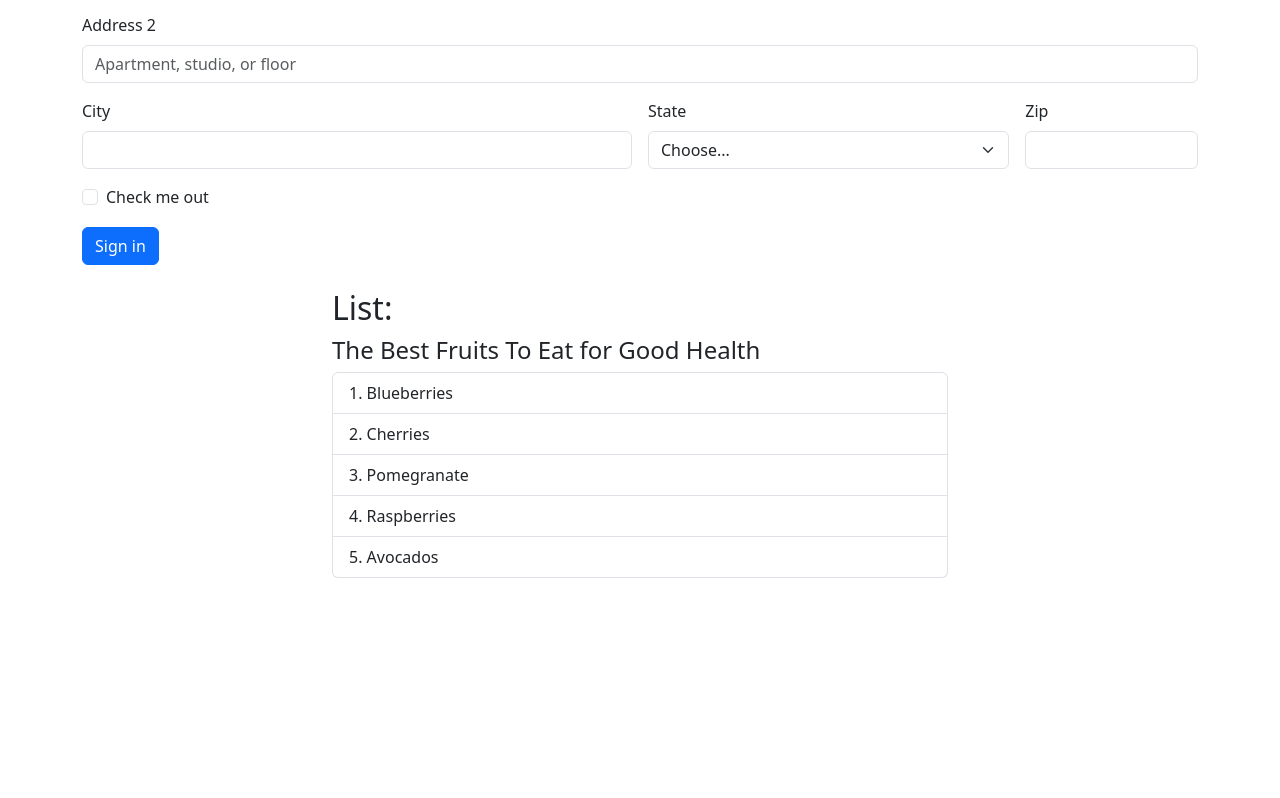
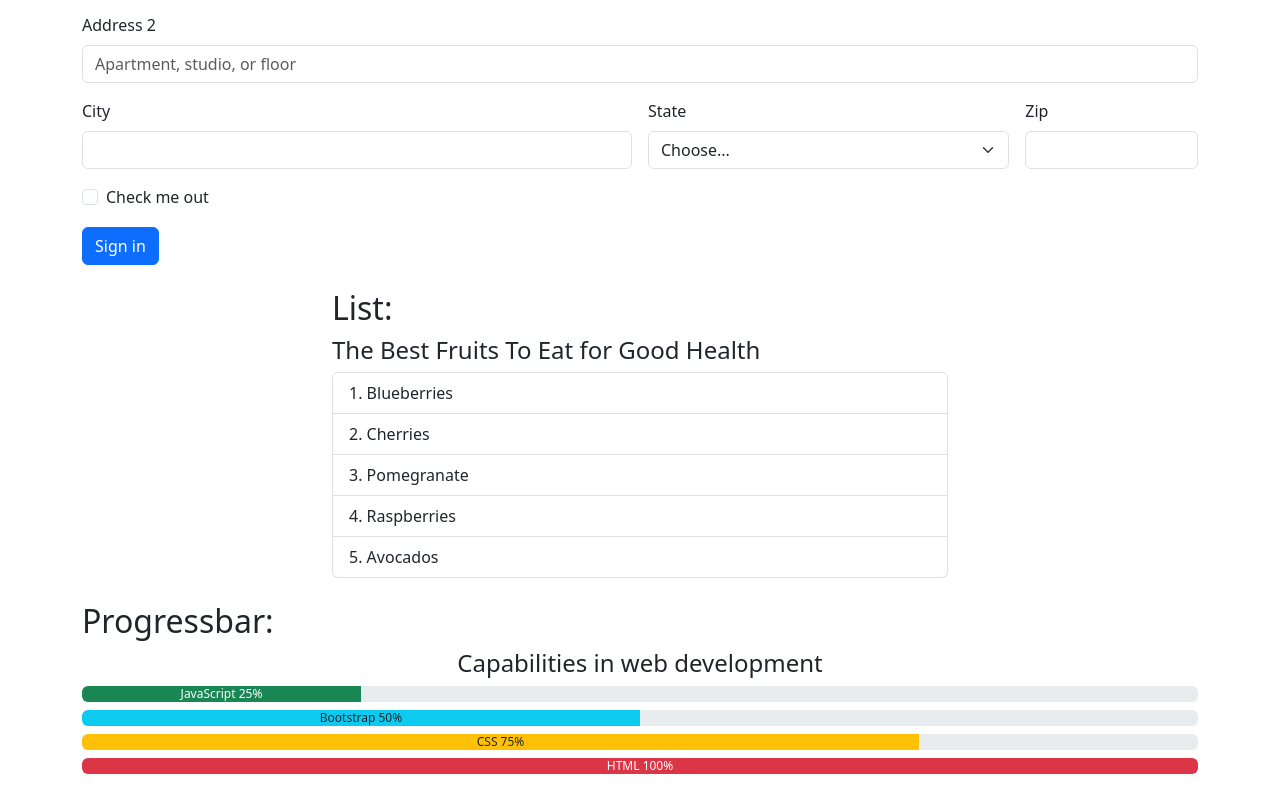
Before and after one commit to emon-hossain1001/Ostad-Assingnment-01, a plain HTML site: page index.html in a window 1280 px wide. Shown: the part 731-1529 px from the top of the page. Before the commit the page ends 1333 px from the top, so only its background shows below. Drawn offline with Linux system fonts and the light colour scheme.

Commit message:
added progressbar

```diff
--- a/index.html
+++ b/index.html
@@ -123,6 +123,26 @@
             <li class="list-group-item">Avocados</li>
           </ol>
        </div>
+
+       <!-- Progressbar -->
+        <div class="container mt-4 mb-4">
+          <h2>Progressbar:</h2>
+          <h4 class="text-center my-2">Capabilities in web development</h4>
+          <div class="progress my-2" role="progressbar" aria-label="Success example" aria-valuenow="25" aria-valuemin="0" aria-valuemax="100">
+            <div class="progress-bar bg-success" style="width: 25%">JavaScript 25%</div>
+          </div>
+          <div class="progress my-2" role="progressbar" aria-label="Info example" aria-valuenow="50" aria-valuemin="0" aria-valuemax="100">
+            <div class="progress-bar bg-info text-dark" style="width: 50%">Bootstrap 50%</div>
+          </div>
+          <div class="progress my-2" role="progressbar" aria-label="Warning example" aria-valuenow="75" aria-valuemin="0" aria-valuemax="100">
+            <div class="progress-bar bg-warning text-dark" style="width: 75%">CSS 75%</div>
+          </div>
+          <div class="progress my-2" role="progressbar" aria-label="Danger example" aria-valuenow="100" aria-valuemin="0" aria-valuemax="100">
+            <div class="progress-bar bg-danger" style="width: 100%">HTML 100%</div>
+          </div>
+        </div>
+
+
     <script src="./bootstrap.bundle.js"></script>
 </body>
 </html>
```
